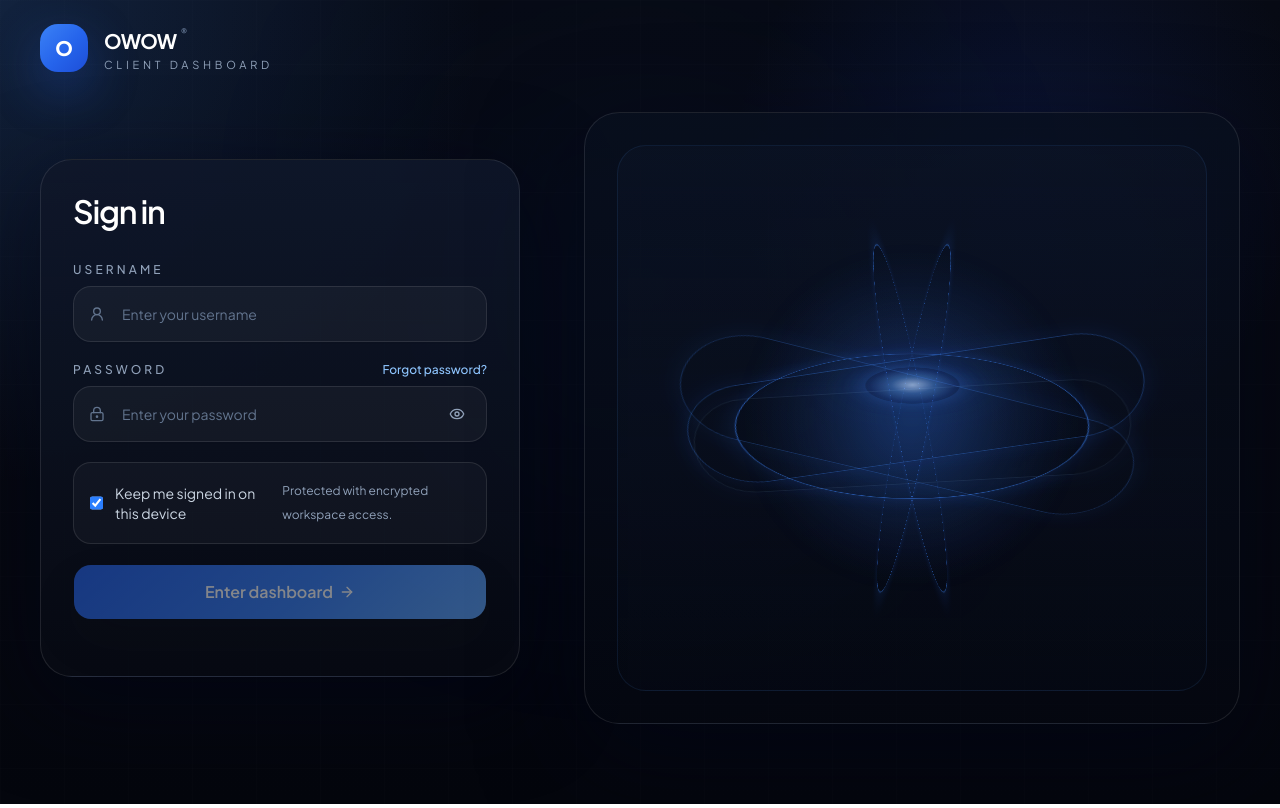
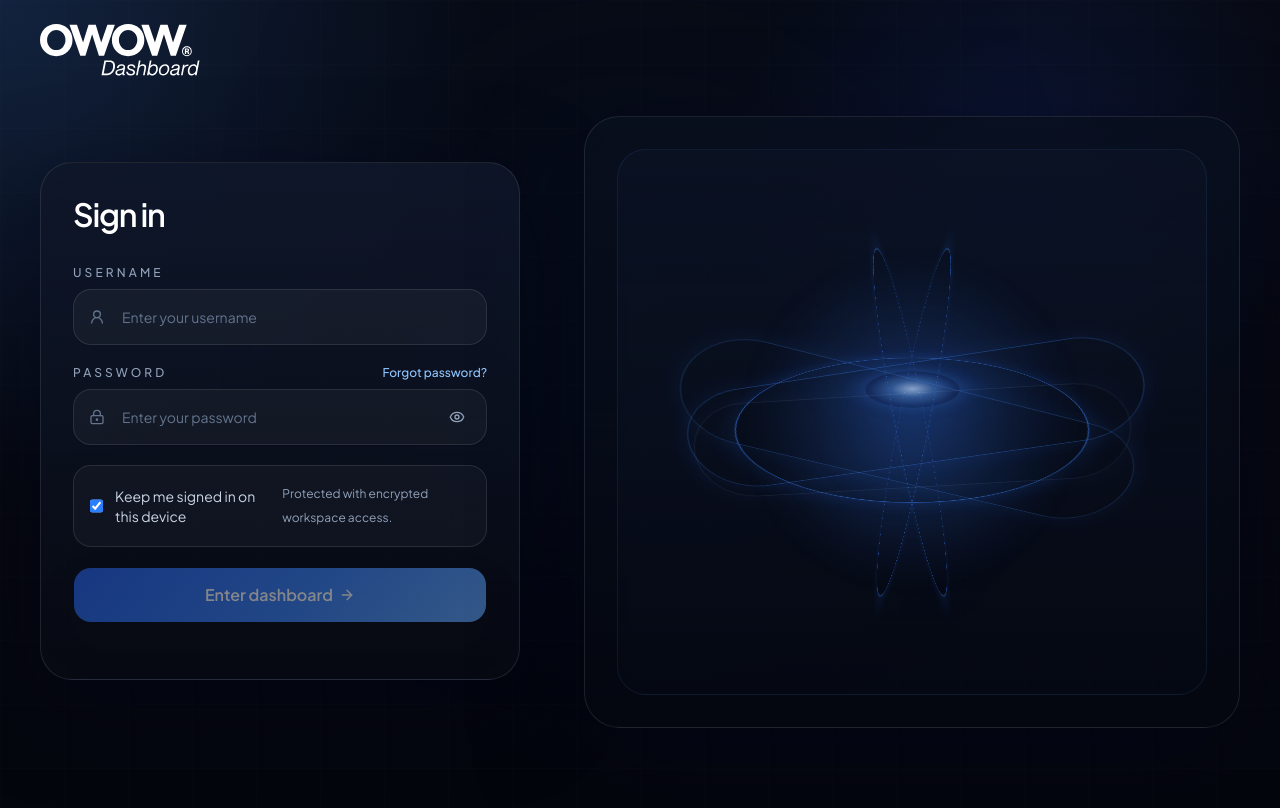
Before and after one commit to MaksymFeniuk/Dashboard-OWOW, a Next.js app: page /login in a window 1280 px wide. Built offline with nearby package versions, Linux system fonts and the light colour scheme.

Commit message:
feat: update logo login screen

```diff
--- a/app/login/page.tsx
+++ b/app/login/page.tsx
@@ -3,6 +3,7 @@ import { ShieldCheck } from "lucide-react"
 import { LoginForm } from "@/components/auth/login-form"
 
 import styles from "./login.module.css"
+import Image from "next/image"
 
 export default function LoginPage() {
   return (
@@ -13,20 +14,14 @@ export default function LoginPage() {
 
       <header className="relative z-20 mx-auto flex w-full max-w-7xl items-center justify-between px-6 py-6 lg:px-10">
         <div className="chrome-enter flex items-center gap-4">
-          <div className="flex h-12 w-12 items-center justify-center rounded-2xl bg-[linear-gradient(135deg,#3b82f6_0%,#2563eb_55%,#1d4ed8_100%)] text-xl font-black shadow-[0_18px_50px_rgba(37,99,235,0.35)]">
-            O
-          </div>
-          <div className="leading-none">
-            <div className="flex items-start gap-1">
-              <span className="text-xl font-bold tracking-tight">OWOW</span>
-              <span className="text-[10px] font-medium uppercase tracking-[0.28em] text-blue-200/50">
-                &reg;
-              </span>
-            </div>
-            <p className="mt-1 text-[11px] uppercase tracking-[0.34em] text-slate-400">
-              Client Dashboard
-            </p>
-          </div>
+          <Image
+            src="/logolight.svg"
+            alt="OWOW logo"
+            width={180}
+            height={60}
+            priority
+            className="h-auto w-40"
+          />
         </div>
 
         <div className="chrome-enter hidden items-center gap-2 rounded-full border border-white/10 bg-white/5 px-4 py-2 text-xs text-slate-300 shadow-[0_10px_40px_rgba(2,6,23,0.35)] backdrop-blur md:flex" style={{ animationDelay: "120ms" }}>
```
